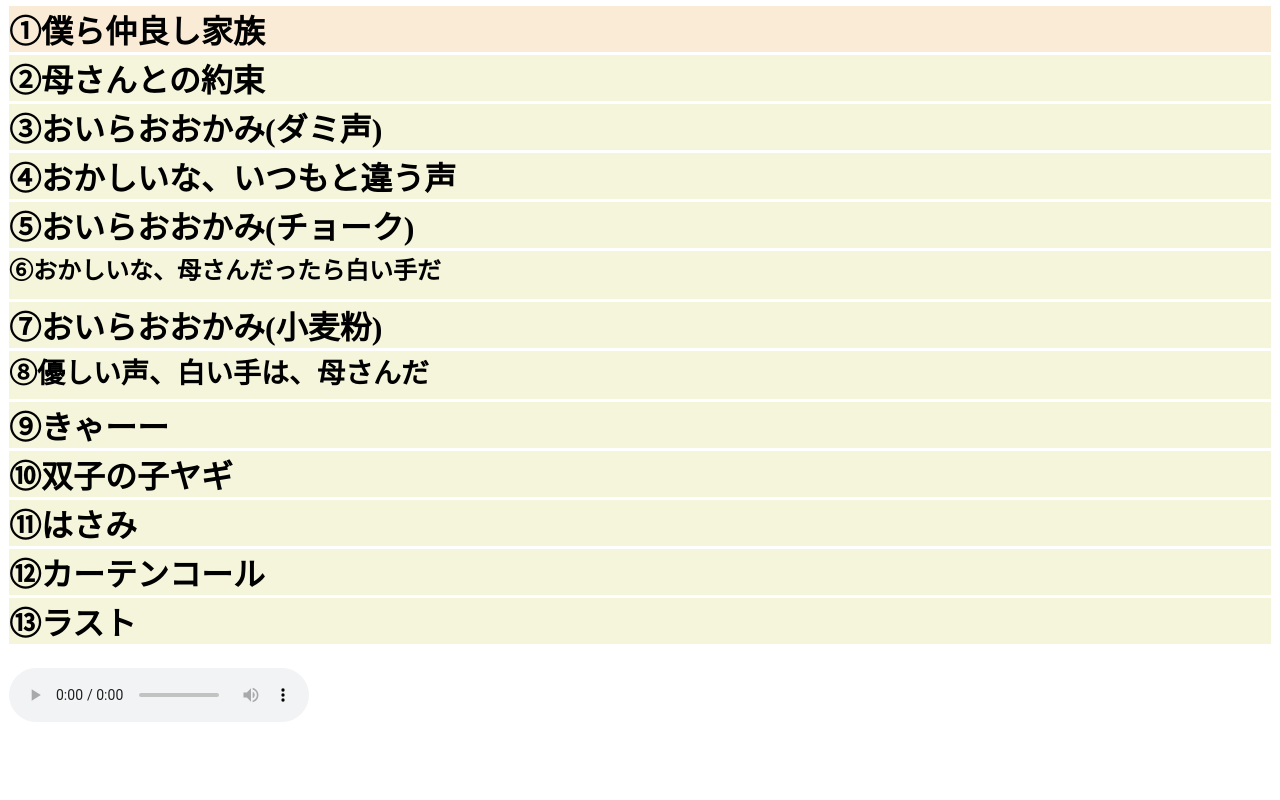
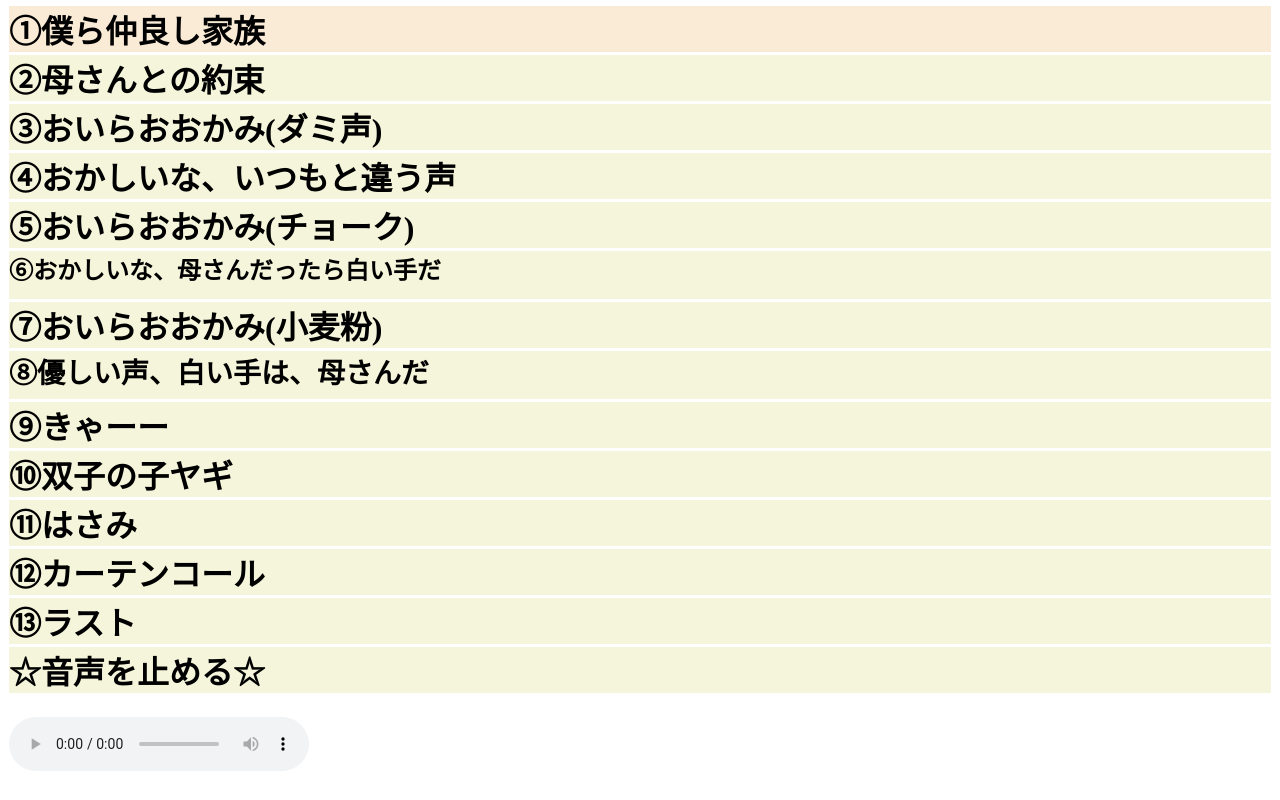
Before and after one commit to mori-35/audio_20250125, a plain HTML site: page index.html in a window 1280 px wide. Both pictures are taken after a click on the element "①僕ら仲良し家族". Drawn offline with Linux system fonts and the light colour scheme.

Commit message:
Add files via upload

```diff
--- a/index.html
+++ b/index.html
@@ -30,6 +30,7 @@
     <h1 id ="c11" class = "canvas">⑪はさみ</h1>
     <h1 id ="c12" class = "canvas">⑫カーテンコール</h1>
     <h1 id ="c13" class = "canvas">⑬ラスト</h1>
+    <h1 id ="c14" class = "canvas">☆音声を止める☆</h1>
     <br>
     <audio controls id="audio" src=""></audio>
 
@@ -37,19 +38,26 @@
 <script>
     //===================================//
     let container = [0];
-    let index = 0;
+    let index = 1;
     let audio = document.getElementById("audio");
 
-    for(let i= 1; i <= 13;i++) {
+    for(let i= 1; i <= 14;i++) {
         container.push(document.getElementById("a"+i));
 
         document.getElementById("c" + i).addEventListener("click",function(e){
             console.log("!");
             index = parseInt(this.id.slice(1,3));
             console.log(index)
-            audio.src = "a" + index + ".m4a";
+            if(index <= 13){
+                audio.src = "a" + index + ".m4a";
+            }
+            else{
+                audio.src = "";
+            }
 
-            for(let j = 1; j<=13; j++){
+            for(let j = 1; j<=14; j++){
+
+
                 let obj = document.getElementById("c" + j);
                 obj.style.backgroundColor = "beige";
                 if(j == index){
```
